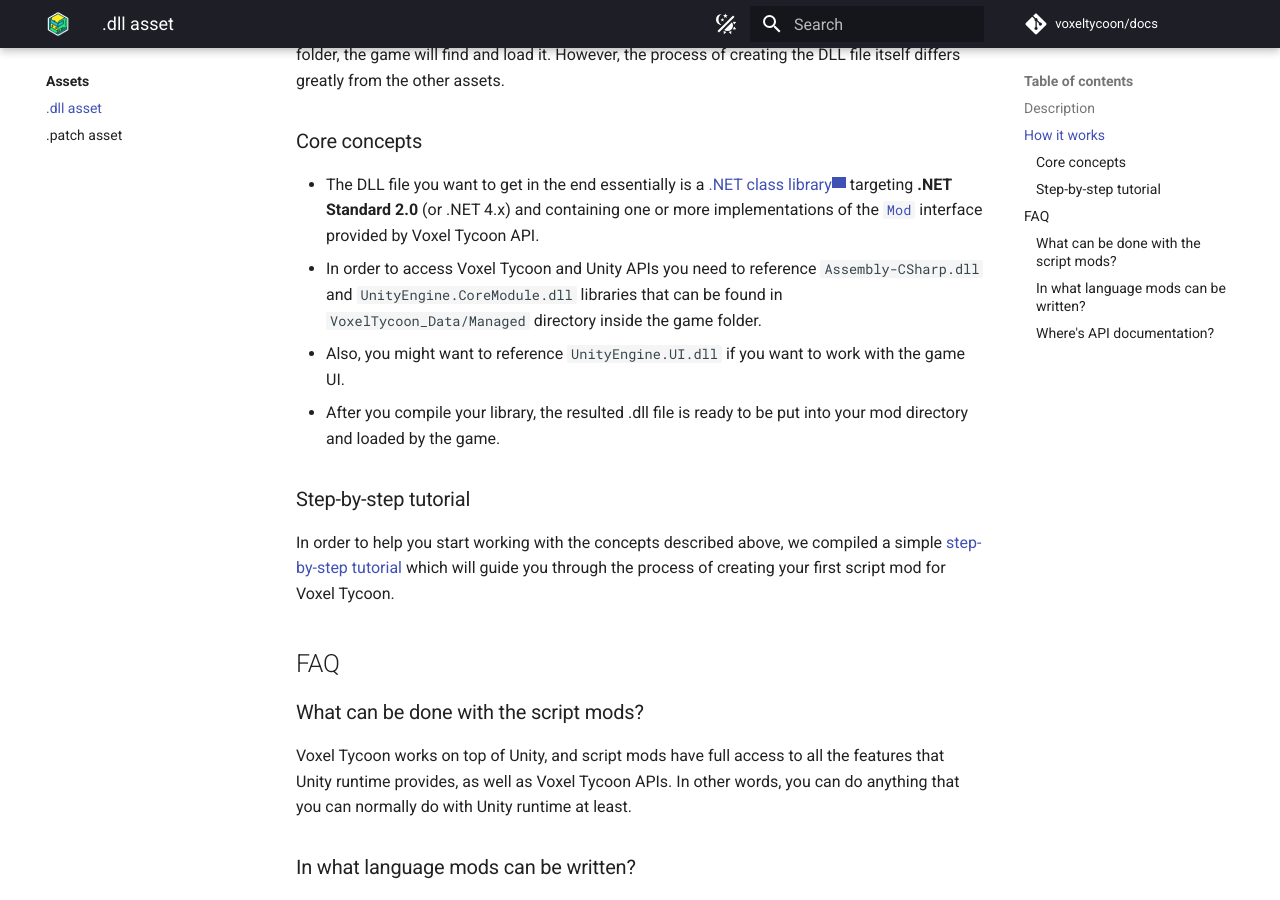
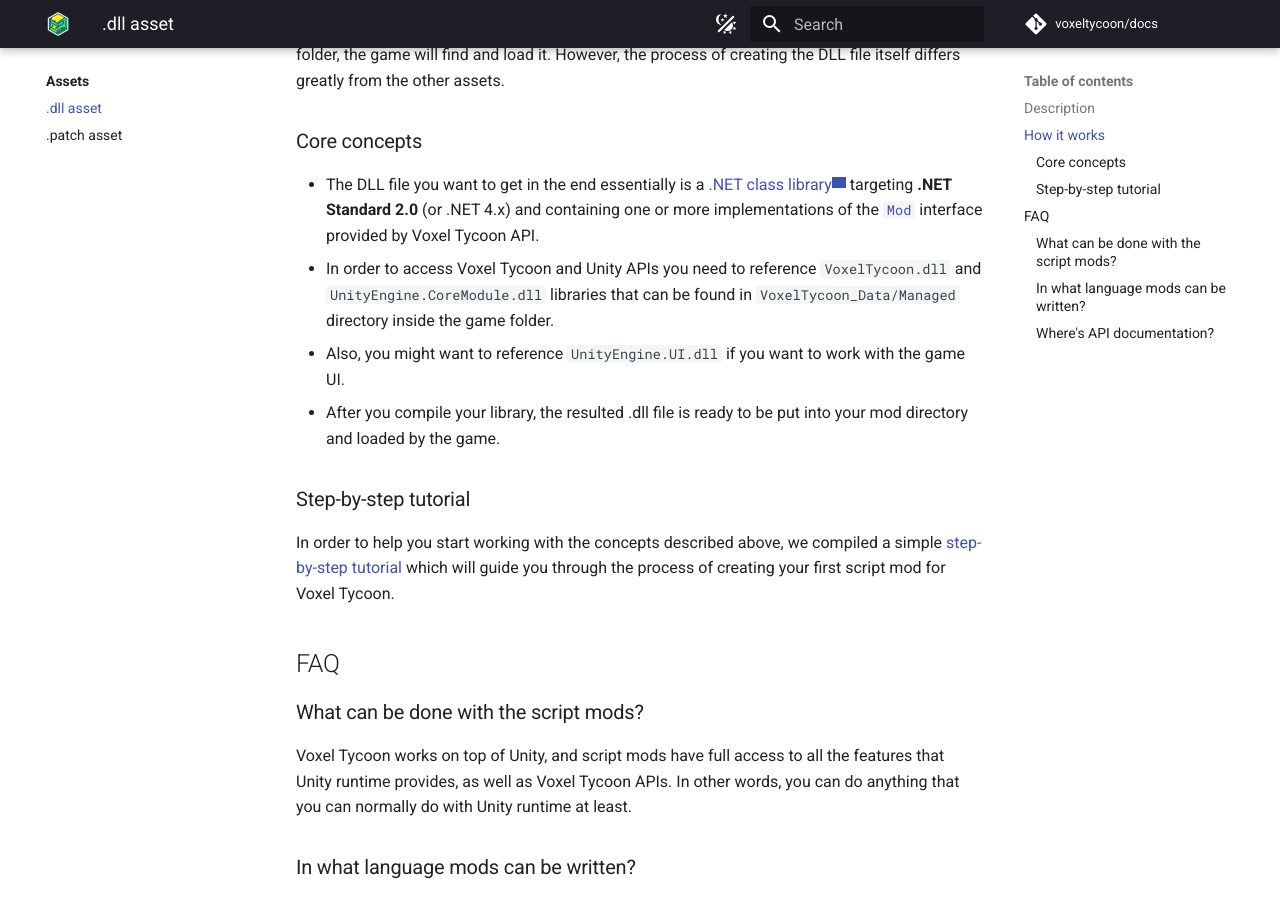
Before and after one commit to voxeltycoon/docs, an MkDocs documentation site: the page built from docs/assets/dll-asset.md, in a window 1280 px wide and 900 px high, scrolled down 404 px. Built offline with MkDocs 1.6.1 and Material for MkDocs 9.7.7, drawn with Linux system fonts in a browser that asks for light colours; comment, search, counter and statistics services are not loaded; grey boxes are pictures that could not be loaded.

Commit message:
Replace Assembly-CSharp.dll for VoxelTycoon.dll
Changed in 0.88.4

```diff
--- a/docs/assets/dll-asset.md
+++ b/docs/assets/dll-asset.md
@@ -11,7 +11,7 @@
 ### Core concepts
 
 - The DLL file you want to get in the end essentially is a [.NET class library](https://docs.microsoft.com/en-us/dotnet/core/tutorials/library-with-visual-studio?tabs=csharp) targeting **.NET Standard 2.0** (or .NET 4.x) and containing one or more implementations of the [`Mod`](/documentation/VoxelTycoon/Modding/Mod) interface provided by Voxel Tycoon API.
-- In order to access Voxel Tycoon and Unity APIs you need to reference `Assembly-CSharp.dll` and `UnityEngine.CoreModule.dll` libraries that can be found in `VoxelTycoon_Data/Managed` directory inside the game folder.
+- In order to access Voxel Tycoon and Unity APIs you need to reference `VoxelTycoon.dll` and `UnityEngine.CoreModule.dll` libraries that can be found in `VoxelTycoon_Data/Managed` directory inside the game folder.
 - Also, you might want to reference `UnityEngine.UI.dll` if you want to work with the game UI.
 - After you compile your library, the resulted .dll file is ready to be put into your mod directory and loaded by the game.
 
```
Also changed, not shown: docs/guides/script-mods/creating-your-first-script-mod.md (+1 -1 lines).
